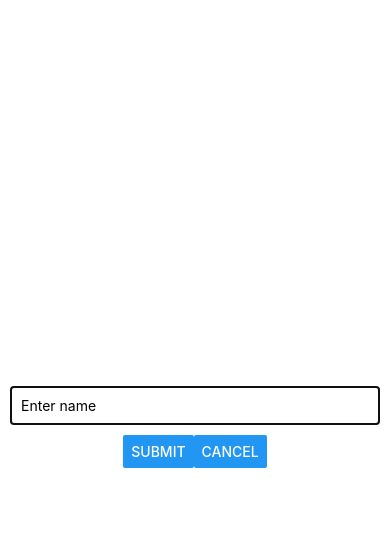
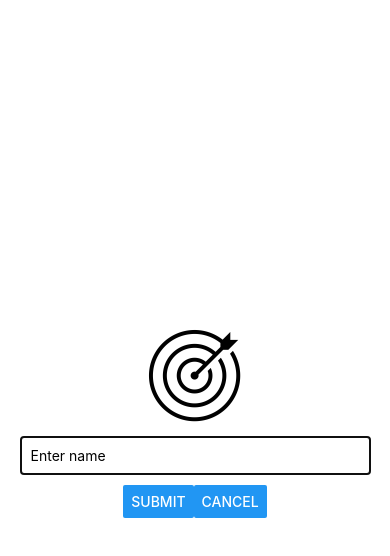
Before and after one commit to rahulsharma991/react-native-learning, a React Native app: screen / in a window 390 px wide. Both pictures are taken after a click on the button "ADD NEW GOAL". Shown: the top 556 px of the page. Built offline with nearby package versions, Linux system fonts and the light colour scheme.

Commit message:
Added Image and some styling

```diff
--- a/components/GoalInput.js
+++ b/components/GoalInput.js
@@ -1,5 +1,5 @@
 import {useState} from 'react';
-import {View, Text, TextInput, Button, StyleSheet, Modal} from 'react-native';
+import {View, Image, TextInput, Button, StyleSheet, Modal} from 'react-native';
 
 function GoalInput(props) {
   const [name, getName] = useState('');
@@ -15,7 +15,10 @@ function GoalInput(props) {
   return (
     <Modal visible={props.visible} animationType="slide">
       <View style={styles.mainContainer}>
-        <Text>{props.name}</Text>
+        <Image
+          style={styles.imageArea}
+          source={require('../assets/goal.png')}
+        />
         <TextInput
           placeholder="Enter name"
           style={styles.inputBox}
@@ -36,8 +39,9 @@ function GoalInput(props) {
 const styles = StyleSheet.create({
   mainContainer: {
     display: 'flex',
-    flex: 5,
+    flex: 1,
     justifyContent: 'center',
+    alignItems: 'center',
   },
   buttonContainer: {
     display: 'flex',
@@ -45,11 +49,16 @@ const styles = StyleSheet.create({
     alignItems: 'center',
     justifyContent: 'center',
   },
+  imageArea: {
+    height: 100,
+    width: 100,
+  },
   inputBox: {
     borderColor: 'black',
     padding: 10,
     borderWidth: 1,
     margin: 10,
+    width: '90%',
   },
   customButton: {
     backgroundColor: 'red',
--- a/components/GoalItems.js
+++ b/components/GoalItems.js
@@ -1,9 +1,6 @@
 import {StyleSheet, View, Text, Pressable} from 'react-native';
 
 function GoalItems(props) {
-  {
-    console.log(props);
-  }
   return (
     <View style={styles.goalList}>
       <Pressable
```
Also changed, not shown: assets/goal.png (added).
